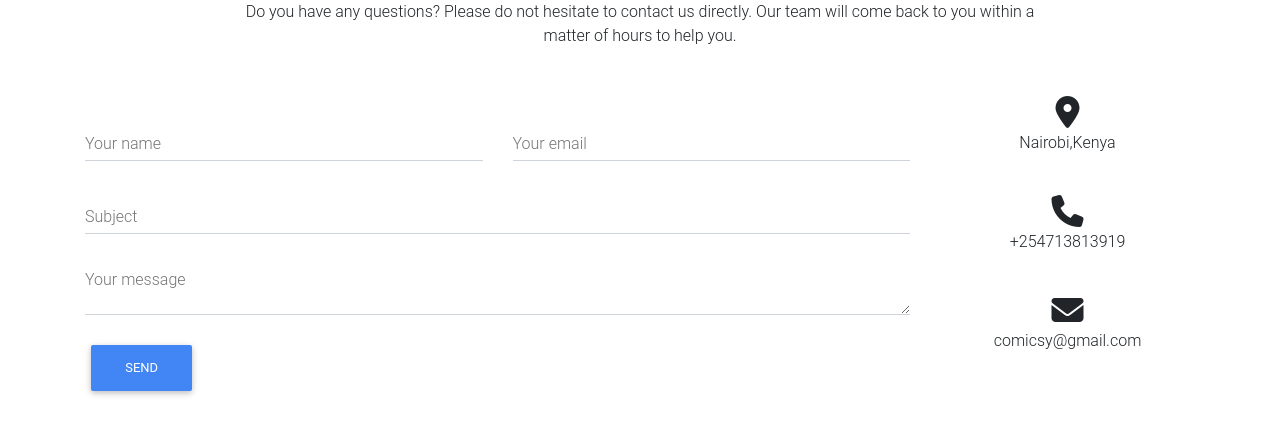
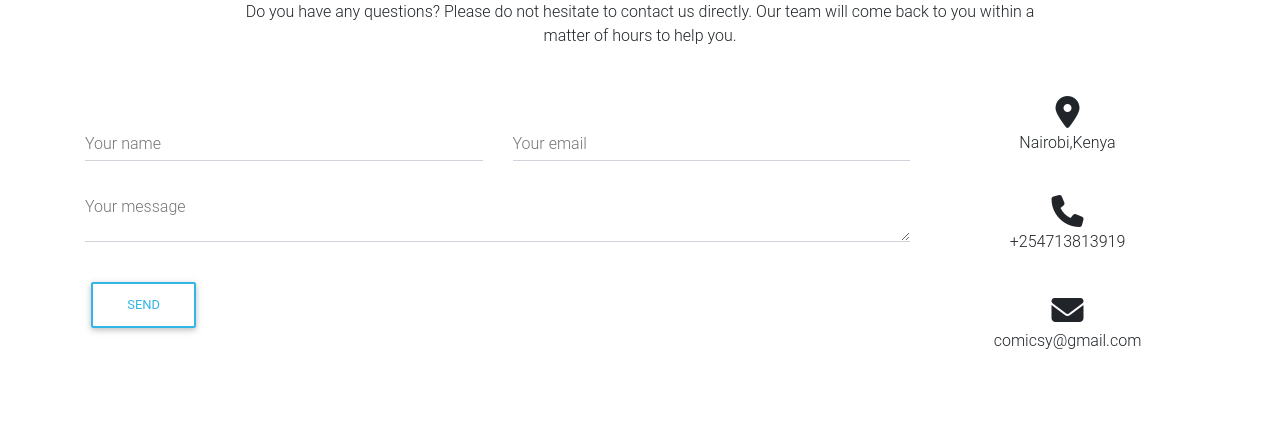
Before and after one commit to SkimaniKings/comicsy, a Flask app: page /contacts in a window 1280 px wide. Shown: the part 152-587 px from the top of the page. Run offline with Flask 2, Linux system fonts and the light colour scheme; some libraries are stand-ins or nearby versions.

Commit message:
made changes to the contacts form

```diff
--- /dev/null
+++ b/comics/static/main.js
@@ -0,0 +1,20 @@
+// function validateForm() {
+//     var name = document.getElementById("name").value;
+//     var email = document.getElementById("email").value;
+//       if (name === "") {
+//       alert("please fill in your name");
+//       return false;
+//     } else if (email === "") {
+//       alert("Please fill in your name and email");
+//       return false;
+//     } else {
+//       alert(
+//         name + ", We have received your message. Thank you for reaching out to us. Continue enjoying our website"
+//       );
+//     }
+//     event.preventDefault();
+//   }
+
+function myFunction() {
+    alert("I am an alert box!");
+  }
--- a/comics/templates/base.html
+++ b/comics/templates/base.html
@@ -18,6 +18,7 @@
     <script src="https://kit.fontawesome.com/a076d05399.js"></script>
     <link href="https://fonts.googleapis.com/css?family=Kalam|Permanent+Marker&display=swap" rel="stylesheet">
     <link rel="stylesheet" href="{{url_for('static',filename='main.css', v=0.01)}}">
+    <script src="{{url_for('static', filename='main.js')}}"></script>
 
     <title>Comicsy</title>
 
@@ -100,7 +101,7 @@
         crossorigin="anonymous"></script>
     <script src="https://code.jquery.com/jquery-3.4.1.js"
         integrity="sha256-WpOohJOqMqqyKL9FccASB9O0KwACQJpFTUBLTYOVvVU=" crossorigin="anonymous"></script>
-    <script src="{{ url_for('static', filename='main.js') }}"></script>
+
 </body>
 
 </html>
--- a/comics/templates/contacts.html
+++ b/comics/templates/contacts.html
@@ -14,7 +14,7 @@
 
             <!--Grid column-->
             <div class="col-md-9 mb-md-0 mb-5">
-                <form id="contact-form" name="contact-form" action="mail.php" method="POST">
+                <form  onsubmit=" return validateForm()">
 
                     <!--Grid row-->
                     <div class="row">
@@ -26,39 +26,25 @@
                                 <label for="name" class="">Your name</label>
                             </div>
                         </div>
-                        <!--Grid column-->
 
-                        <!--Grid column-->
+
+
                         <div class="col-md-6">
                             <div class="md-form mb-0">
-                                <input type="text" id="email" name="email" class="form-control">
-                                <label for="email" class="">Your email</label>
+                                <input type="text" id="email" class="form-control">
+                                <label for="email">Your email</label>
                             </div>
                         </div>
-                        <!--Grid column-->
+
 
                     </div>
-                    <!--Grid row-->
-
-                    <!--Grid row-->
-                    <div class="row">
-                        <div class="col-md-12">
-                            <div class="md-form mb-0">
-                                <input type="text" id="subject" name="subject" class="form-control">
-                                <label for="subject" class="">Subject</label>
-                            </div>
-                        </div>
-                    </div>
-                    <!--Grid row-->
-
-                    <!--Grid row-->
                     <div class="row">
 
-                        <!--Grid column-->
+
                         <div class="col-md-12">
 
                             <div class="md-form">
-                                <textarea type="text" id="message" name="message" rows="2"
+                                <textarea type="text" id="message"rows="2"
                                     class="form-control md-textarea"></textarea>
                                 <label for="message">Your message</label>
                             </div>
@@ -70,13 +56,11 @@
                 </form>
 
                 <div class="text-center text-md-left">
-                    <a class="btn btn-primary" onclick="document.getElementById('contact-form').submit();">Send</a>
+                    <button type="submit" class="btn btn-outline-info mt-3" onclick="myFunction()">Send</button>
                 </div>
                 <div class="status"></div>
             </div>
-            <!--Grid column-->
 
-            <!--Grid column-->
             <div class="col-md-3 text-center">
                 <ul class="list-unstyled mb-0">
                     <li><i class="fas fa-map-marker-alt fa-2x"></i>
@@ -92,7 +76,7 @@
                     </li>
                 </ul>
             </div>
-            <!--Grid column-->
+
 
         </div>
 
```
